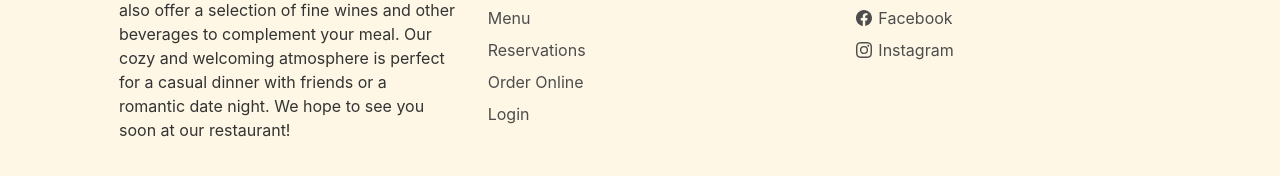
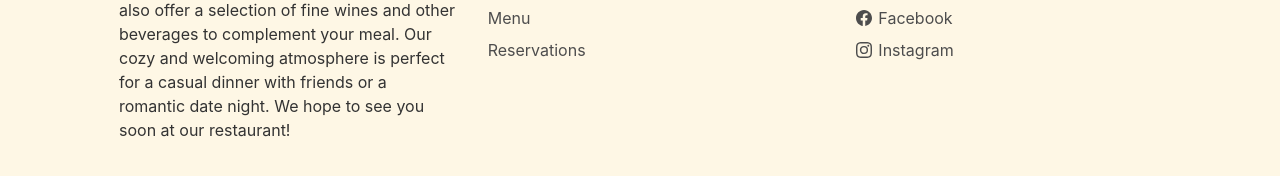
Before and after one commit to rhunter252/Little-Lemon-capstone, a React (Vite) app: page /order-online in a window 1280 px wide. Shown: the part 190-366 px from the top of the page. Built offline with nearby package versions, Linux system fonts and the light colour scheme.

Commit message:
removed links from footer

```diff
--- a/src/components/Footer/Footer.jsx
+++ b/src/components/Footer/Footer.jsx
@@ -25,12 +25,6 @@ const Footer = () => {
             </li>
             <li>
               <a href="#">Reservations</a>
-            </li>
-            <li>
-              <a href="#">Order Online</a>
-            </li>
-            <li>
-              <a href="#">Login</a>
             </li>
           </ul>
         </div>
```
